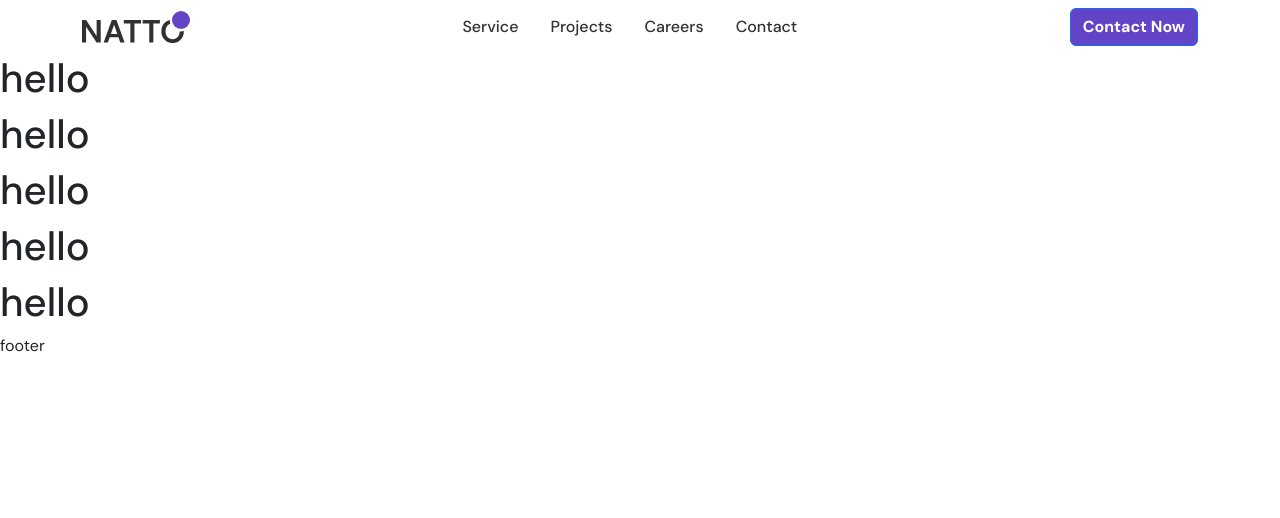
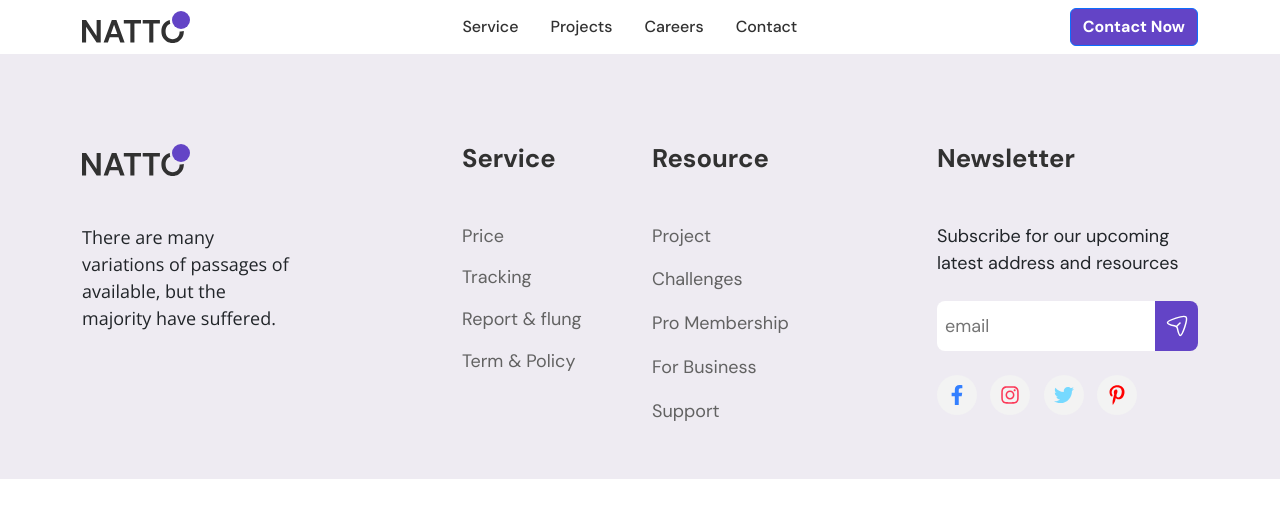
Before and after one commit to smanas1/portfolio, a Next.js app: page / in a window 1280 px wide. Shown: the top 518 px of the page. Built offline with nearby package versions, Linux system fonts and the light colour scheme.

Commit message:
bottom complete

```diff
--- a/package.json
+++ b/package.json
@@ -16,6 +16,7 @@
     "react": "18.2.0",
     "react-bootstrap": "^2.8.0",
     "react-dom": "18.2.0",
+    "react-icons": "^4.10.1",
     "sass": "^1.63.6"
   }
 }
--- /dev/null
+++ b/src/Data/footer.js
@@ -0,0 +1,42 @@
+export const service = [
+  {
+    title: "Price",
+    link: "/",
+  },
+  {
+    title: "Tracking",
+    link: "/",
+  },
+  {
+    title: "Report & flung",
+    link: "/",
+  },
+  {
+    title: "Term & Policy",
+    link: "/",
+  },
+];
+
+
+export const resources = [
+  {
+    title: "Project",
+    link: "/",
+  },
+  {
+    title: "Challenges",
+    link: "/",
+  },
+  {
+    title: "Pro Membership",
+    link: "/",
+  },
+  {
+    title: "For Business",
+    link: "/",
+  },
+  {
+    title: "Support",
+    link: "/",
+  },
+];
--- a/src/Layout/Footer.js
+++ b/src/Layout/Footer.js
@@ -1,5 +1,97 @@
+"use client";
+import Logo from "@/img/logo";
+import Container from "react-bootstrap/Container";
+import { Open_Sans } from "next/font/google";
+import { resources, service } from "./../Data/footer";
+import Link from "next/link";
+import Sent from "@/img/sent";
+import Image from "next/image";
+import { FaFacebookF } from "react-icons/fa";
+import { FaInstagram } from "react-icons/fa";
+import { FaTwitter } from "react-icons/fa";
+import { FaPinterestP } from "react-icons/fa";
+
 const Footer = () => {
-  return <div>footer</div>;
+  return (
+    <>
+      <div className="footer pb-5">
+        <Container>
+          <div className="row ">
+            {/* Left */}
+            <div className="col-lg-4 bottom-left">
+              <Logo />
+              <p className="pt-5 ">
+                There are many variations of passages of available, but the
+                majority have suffered.
+              </p>
+            </div>
+            {/* Service */}
+            <div className="col-lg-2 ">
+              <div className="footer-service">
+                <h3>Service</h3>
+                <div className="service-content pt-5">
+                  {service.map((item, i) => (
+                    <Link key={i} href={item.link}>
+                      {item.title}
+                    </Link>
+                  ))}
+                </div>
+              </div>
+            </div>
+            {/* Resource */}
+            <div className="col-lg-3 ">
+              <div className="footer-resource">
+                <h3>Resource</h3>
+                <div className="service-content pt-5">
+                  {resources.map((item, i) => (
+                    <Link key={i} href={item.link}>
+                      {item.title}
+                    </Link>
+                  ))}
+                </div>
+              </div>
+            </div>
+            <div className="col-lg-3 ">
+              <div className="footer-resource">
+                <h3>Newsletter</h3>
+                <div className="footer-right-content footer-right pt-5">
+                  <p>Subscribe for our upcoming latest address and resources</p>
+                  <div className="bottom-input mt-4">
+                    <input
+                      className="footer-email"
+                      placeholder="email"
+                      type="email"
+                    />
+                    <button>
+                      <Sent />
+                    </button>
+                  </div>
+                  <div className="social-icons mt-4">
+                    <div className="icons">
+                      <ul>
+                        <li>
+                          <FaFacebookF />
+                        </li>
+                        <li>
+                          <FaInstagram />
+                        </li>
+                        <li>
+                          <FaTwitter />
+                        </li>
+                        <li>
+                          <FaPinterestP />
+                        </li>
+                      </ul>
+                    </div>
+                  </div>
+                </div>
+              </div>
+            </div>
+          </div>
+        </Container>
+      </div>
+    </>
+  );
 };
 
 export default Footer;
--- a/src/Layout/HeaderNav.js
+++ b/src/Layout/HeaderNav.js
@@ -3,8 +3,7 @@ import Button from "react-bootstrap/Button";
 import Container from "react-bootstrap/Container";
 import Nav from "react-bootstrap/Nav";
 import Navbar from "react-bootstrap/Navbar";
-import menu from "@/components/menu";
-import "../app/style/globals.scss";
+import menu from "@/Data/menu";
 import { DM_Sans } from "next/font/google";
 import Link from "next/link";
 import Logo from "@/img/logo";
--- /dev/null
+++ b/src/Layout/footer.scss
@@ -0,0 +1,130 @@
+@import url("https://fonts.googleapis.com/css2?family=Open+Sans:wght@400;500;600;700;800&display=swap");
+
+.footer {
+  background-color: #eeebf2;
+  padding-top: 5.625rem;
+  .bottom-left {
+    p {
+      font-family: "Open Sans", sans-serif !important;
+      padding-right: 40%;
+      font-size: 1.125rem;
+    }
+  }
+  .footer-service {
+    h3 {
+      font-weight: bold;
+      font-size: 1.6rem;
+      margin: 0;
+      color: $black-color;
+    }
+
+    .service-content {
+      display: flex;
+      flex-direction: column;
+      justify-content: space-between;
+      height: 200px;
+      a {
+        text-decoration: none;
+        transition: 0.2s;
+        color: $gray;
+        font-size: 1.125rem;
+        &:hover {
+          color: $main;
+        }
+      }
+    }
+  }
+  .footer-resource {
+    h3 {
+      font-weight: bold;
+      font-size: 1.6rem;
+      margin: 0;
+      color: $black-color;
+    }
+    .service-content {
+      display: flex;
+      flex-direction: column;
+      justify-content: space-between;
+      height: 250px;
+      a {
+        text-decoration: none;
+        transition: 0.2s;
+        color: $gray;
+        font-size: 1.125rem;
+        &:hover {
+          color: $main;
+        }
+      }
+    }
+  }
+  .footer-right {
+    p {
+      font-size: 1.125rem;
+    }
+    .bottom-input {
+      display: flex;
+
+      .footer-email {
+        height: 50px;
+        width: 255px;
+        padding-left: 8px;
+        border: none;
+        border-top-left-radius: 8px;
+        border-bottom-left-radius: 8px;
+
+        outline: none;
+        font-size: 1.125rem;
+      }
+      button {
+        background-color: $main;
+        height: 50px;
+        width: 50px;
+        border: none;
+        border-top-right-radius: 8px;
+        border-bottom-right-radius: 8px;
+      }
+    }
+  }
+  .social-icons {
+    width: 200px;
+    .icons ul {
+      display: flex;
+      justify-content: space-between;
+      align-items: center;
+      padding: 0;
+      li {
+        cursor: pointer;
+        background-color: #f3f3f3;
+        width: 40px;
+        height: 40px;
+        display: flex;
+        justify-content: space-around;
+        align-items: center;
+        border-radius: 100%;
+        &:nth-child(1) {
+          svg path {
+            color: #337fff;
+          }
+        }
+        &:nth-child(2) {
+          svg path {
+            color: #fb3958;
+          }
+        }
+        &:nth-child(3) {
+          svg path {
+            color: #76d9ff;
+          }
+        }
+        &:nth-child(4) {
+          svg path {
+            color: red;
+          }
+        }
+        svg {
+          font-size: 20px;
+        }
+      }
+    }
+  }
+}
--- a/src/app/layout.js
+++ b/src/app/layout.js
@@ -1,4 +1,5 @@
 import { Inter } from "next/font/google";
+import "../app/style/globals.scss";
 
 const inter = Inter({ subsets: ["latin"] });
 
--- a/src/app/page.js
+++ b/src/app/page.js
@@ -4,13 +4,7 @@ import "bootstrap/dist/css/bootstrap.min.css";
 export default function Home() {
   return (
     <>
-      <Layouts>
-        <h1>hello</h1>
-        <h1>hello</h1>
-        <h1>hello</h1>
-        <h1>hello</h1>
-        <h1>hello</h1>
-      </Layouts>
+      <Layouts></Layouts>
     </>
   );
 }
--- a/src/app/style/_variables.scss
+++ b/src/app/style/_variables.scss
@@ -1,3 +1,4 @@
 $black-color: #313131;
 $gray: #626262;
 $main: #6344c6;
+$white: #fff;
--- a/src/app/style/globals.scss
+++ b/src/app/style/globals.scss
@@ -3,3 +3,5 @@
 @import "./breakpoints";
 // header
 @import "../../Layout/header";
+// Footer
+@import "../../Layout/footer.scss";
--- /dev/null
+++ b/src/img/sent.js
@@ -0,0 +1,25 @@
+function Sent() {
+  return (
+    <svg
+      width={24}
+      height={24}
+      viewBox="0 0 24 24"
+      fill="none"
+      xmlns="http://www.w3.org/2000/svg"
+    >
+      <path
+        d="M21.0477 3.05293C18.8697 0.707363 2.48648 6.4532 2.50001 8.551C2.51535 10.9299 8.89809 11.6617 10.6672 12.1581C11.7311 12.4565 12.016 12.7625 12.2613 13.8781C13.3723 18.9305 13.9301 21.4435 15.2014 21.4996C17.2278 21.5892 23.1733 5.342 21.0477 3.05293Z"
+        stroke="white"
+        strokeWidth="1.5"
+      />
+      <path
+        d="M11.5 12.5L15 9"
+        stroke="white"
+        strokeWidth="1.5"
+        strokeLinecap="round"
+        strokeLinejoin="round"
+      />
+    </svg>
+  );
+}
+export default Sent;
```
Also changed, not shown: src/Data/menu.js (renamed from src/components/menu.js), 1 other file (tests, documents, lock files or other folders).
